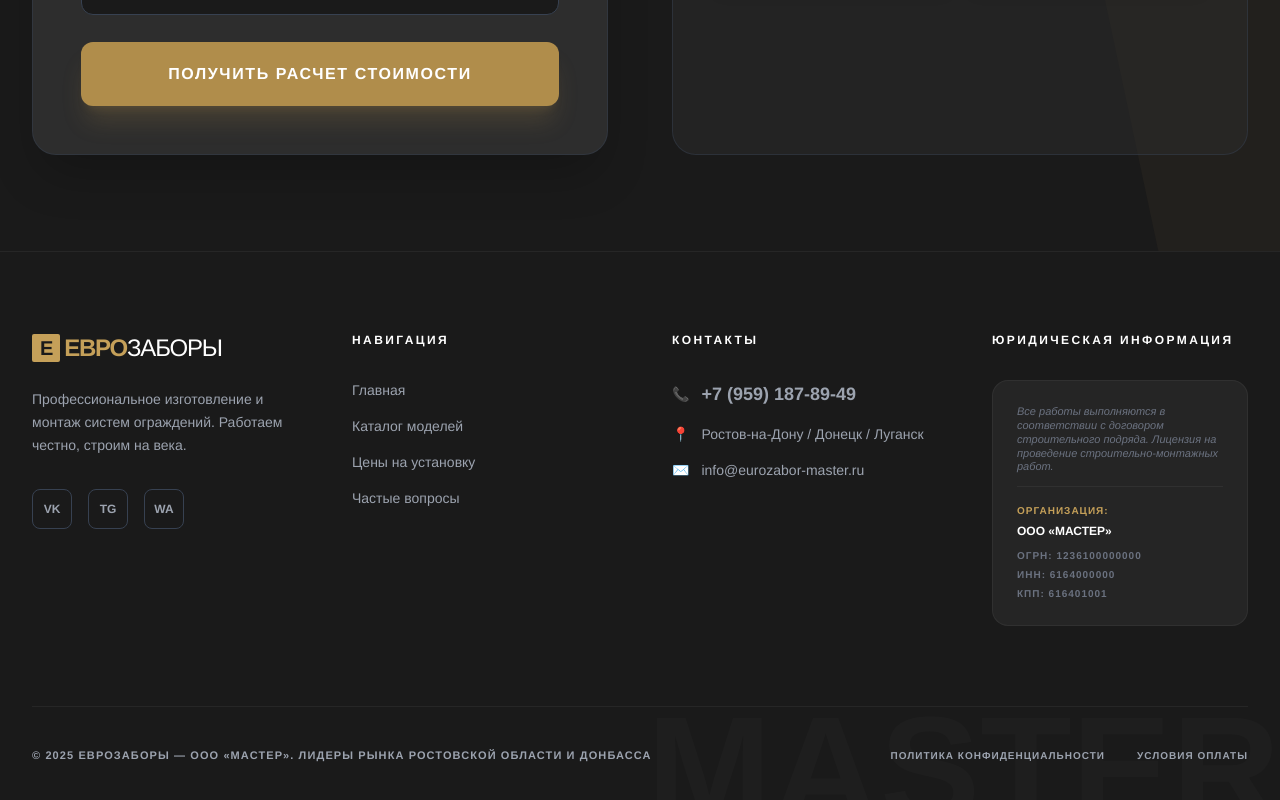
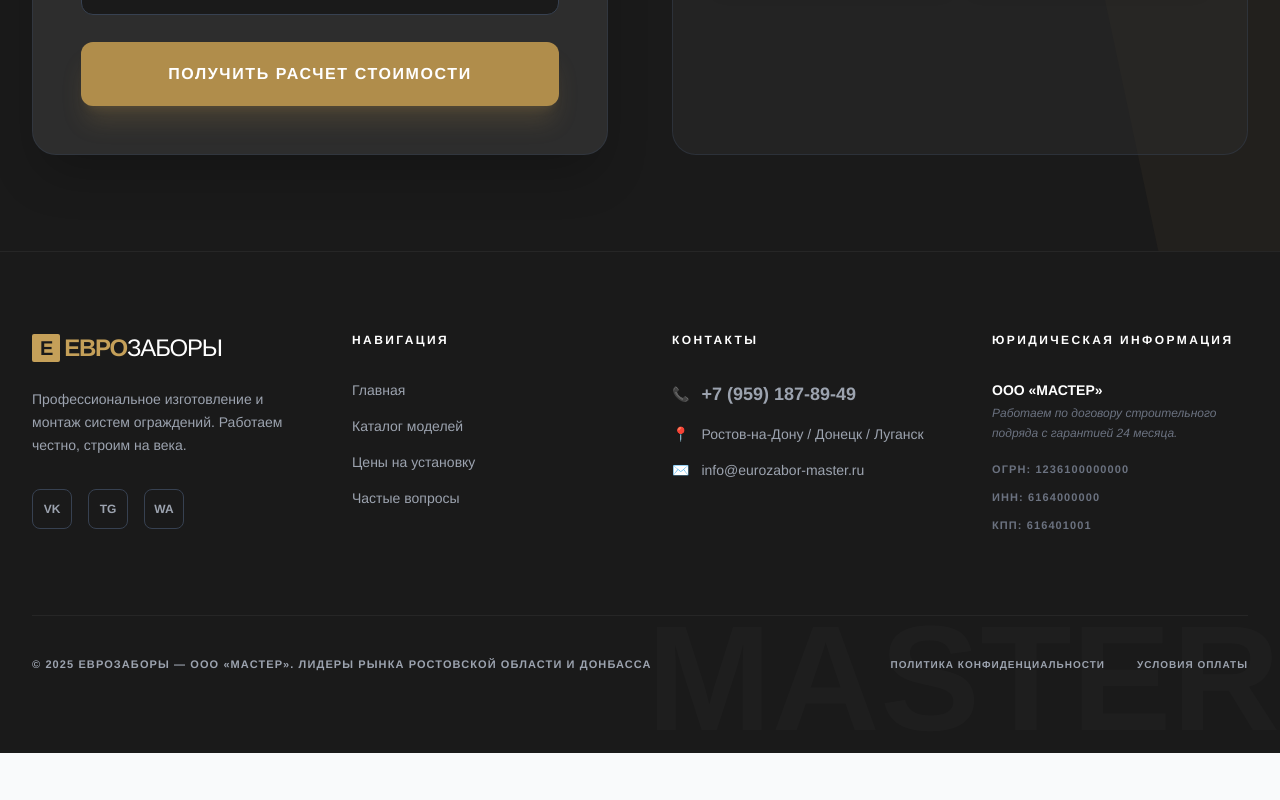
Before and after one commit to ksasha79/KovkaMaster, a React (Vite) app: page / in a window 1280 px wide. Shown: the part 8367-9167 px from the top of the page. After the commit the page ends 9120 px from the top, so only its background shows below. Built offline with nearby package versions, Linux system fonts and the light colour scheme.

Commit message:
Update Footer.tsx

```diff
--- a/components/Footer.tsx
+++ b/components/Footer.tsx
@@ -59,20 +59,18 @@ const Footer: React.FC = () => {
 
           <div>
             <h3 className="text-white text-xs font-black uppercase tracking-[0.2em] mb-8">Юридическая информация</h3>
-            <div className="bg-white/5 p-6 rounded-2xl border border-white/5 space-y-3">
-              <p className="text-[11px] leading-tight italic text-gray-500">
-                Все работы выполняются в соответствии с договором строительного подряда.
-                Лицензия на проведение строительно-монтажных работ.
-              </p>
-              <div className="pt-4 mt-4 border-t border-white/5">
-                <div className="text-gold-500 text-[10px] uppercase tracking-widest font-black mb-1">Организация:</div>
-                <div className="text-white text-[12px] font-bold uppercase mb-2">ООО «МАСТЕР»</div>
-                <div className="grid grid-cols-1 gap-1 text-[10px] text-gray-500 uppercase tracking-widest font-bold">
-                  <span>ОГРН: 1236100000000</span>
-                  <span>ИНН: 6164000000</span>
-                  <span>КПП: 616401001</span>
+            <div className="space-y-4 text-sm">
+              <div>
+                <div className="text-white font-bold uppercase mb-1">ООО «МАСТЕР»</div>
+                <div className="text-xs text-gray-500 leading-relaxed italic mb-4">
+                  Работаем по договору строительного подряда с гарантией 24 месяца.
                 </div>
               </div>
+              <ul className="space-y-2 text-[11px] uppercase tracking-widest font-bold text-gray-500">
+                <li>ОГРН: 1236100000000</li>
+                <li>ИНН: 6164000000</li>
+                <li>КПП: 616401001</li>
+              </ul>
             </div>
           </div>
 
```
